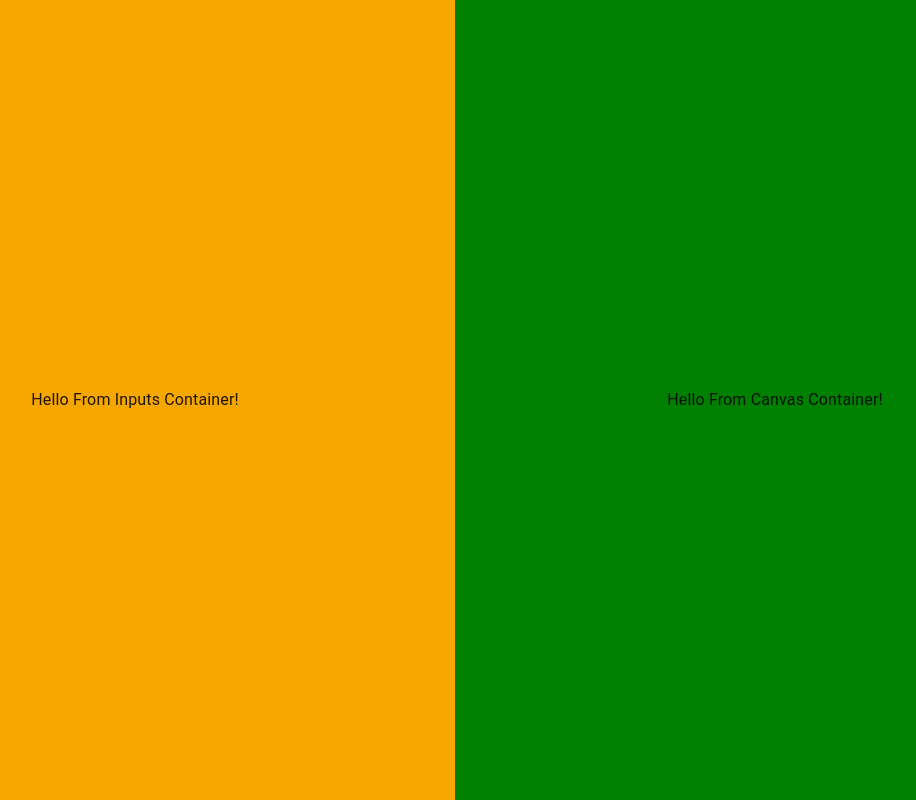
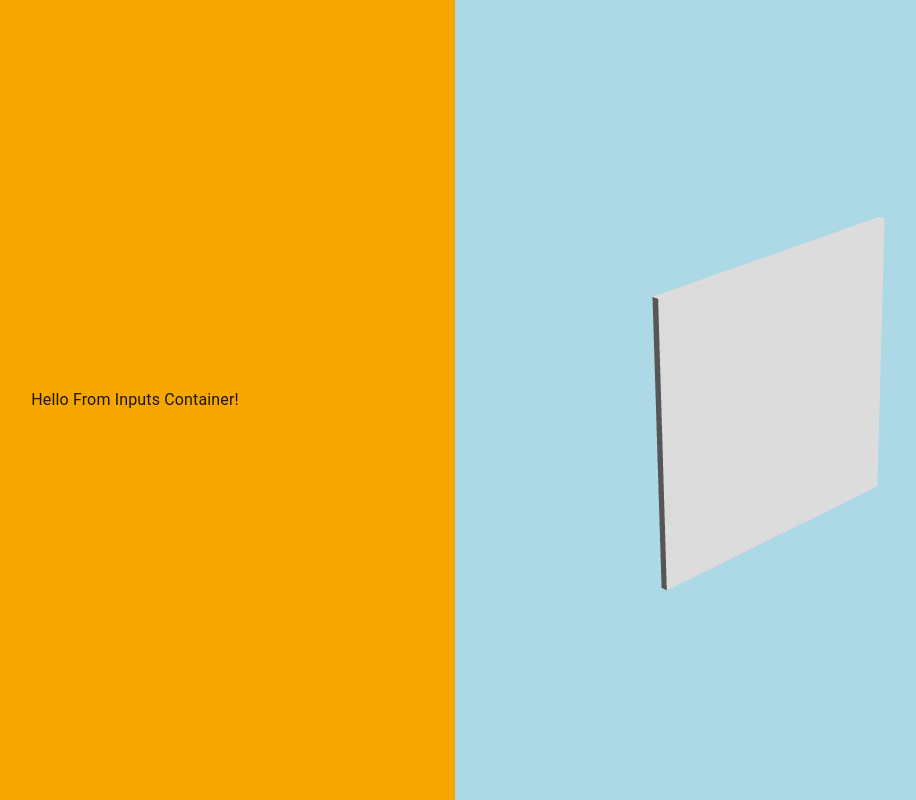
Before and after one commit to billums123/SolarSim, a React (Vite) app: page / in a window 1280 px wide. Shown: the whole page, without its empty margins (185-1101 px from the left). Built offline with nearby package versions, Linux system fonts and the light colour scheme.

Commit message:
basic 3d model set up

```diff
--- a/index.html
+++ b/index.html
@@ -4,7 +4,7 @@
     <meta charset="UTF-8" />
     <link rel="icon" type="image/svg+xml" href="/vite.svg" />
     <meta name="viewport" content="width=device-width, initial-scale=1.0" />
-    <title>Vite + React + TS</title>
+    <title>Solar Simulator</title>
   </head>
   <body>
     <div id="root"></div>
--- a/package.json
+++ b/package.json
@@ -12,8 +12,11 @@
     "@emotion/react": "^11.10.5",
     "@emotion/styled": "^11.10.5",
     "@mui/material": "^5.11.6",
+    "@react-three/drei": "^9.56.5",
+    "@react-three/fiber": "^8.10.1",
     "react": "^18.2.0",
-    "react-dom": "^18.2.0"
+    "react-dom": "^18.2.0",
+    "three": "^0.149.0"
   },
   "devDependencies": {
     "@types/react": "^18.0.26",
--- /dev/null
+++ b/src/Canvas.tsx
@@ -0,0 +1,28 @@
+import { Box } from "@mui/material";
+import { Canvas as CanvasElement } from "@react-three/fiber";
+import { OrbitControls } from "@react-three/drei";
+import "./stylesheets/canvas.css";
+
+interface CanvasProps {
+  width: number;
+  height: number;
+}
+
+const Canvas = ({ width, height }: CanvasProps) => {
+  return (
+    <Box component="div" className="canvas">
+      <CanvasElement shadows camera={{ position: [-15, 10, 15], fov: 25 }}>
+        <ambientLight intensity={0.1} />
+        <directionalLight position={[0, 5, 5]} />
+        <mesh>
+          <boxGeometry args={[width, height, 0.1]} />
+          <meshStandardMaterial />
+          <OrbitControls makeDefault />
+          {/* <OrbitControls enablePan={false} enableRotate={false} /> */}
+        </mesh>
+      </CanvasElement>
+    </Box>
+  );
+};
+
+export default Canvas;
--- a/src/CanvasContainer.tsx
+++ b/src/CanvasContainer.tsx
@@ -1,8 +1,13 @@
 import { Box } from "@mui/material";
+import Canvas from "./Canvas";
 import "./stylesheets/canvas-container.css";
 
 const CanvasContainer = () => {
-  return <Box className="canvas-container">Hello From Canvas Container!</Box>;
+  return (
+    <Box className="canvas-container">
+      <Canvas width={4} height={4} />
+    </Box>
+  );
 };
 
 export default CanvasContainer;
--- /dev/null
+++ b/src/stylesheets/canvas.css
@@ -0,0 +1,6 @@
+.canvas {
+  /* display: flex; */
+  background-color: lightblue;
+  height: 100%;
+  width: 100%;
+}
--- a/src/stylesheets/index.css
+++ b/src/stylesheets/index.css
@@ -19,7 +19,6 @@
   display: flex;
   justify-content: center;
   align-items: center;
-  background-color: green;
 }
 
 @media (max-width: 900px) {
```
Also changed, not shown: 1 other file (tests, documents, lock files or other folders).
